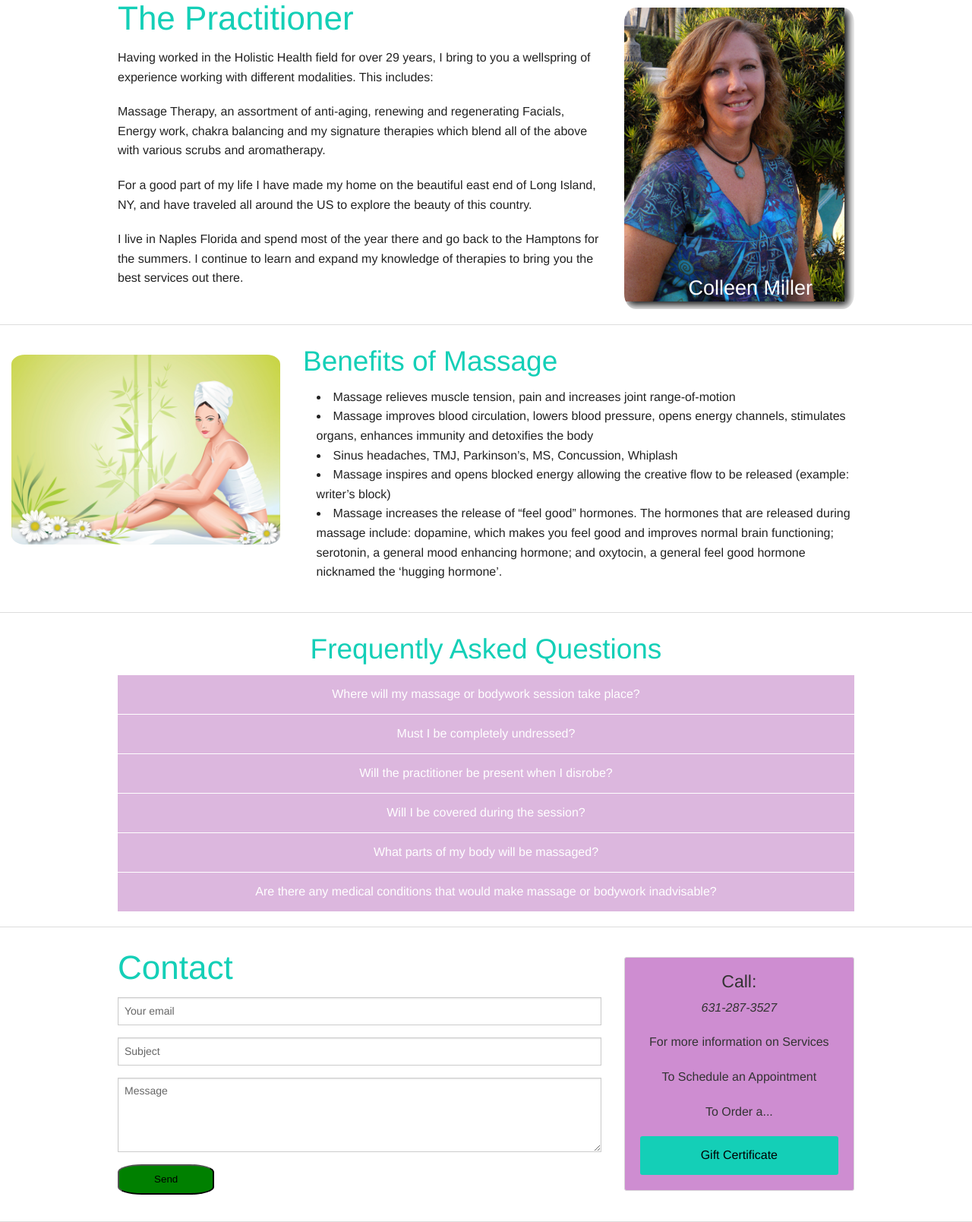
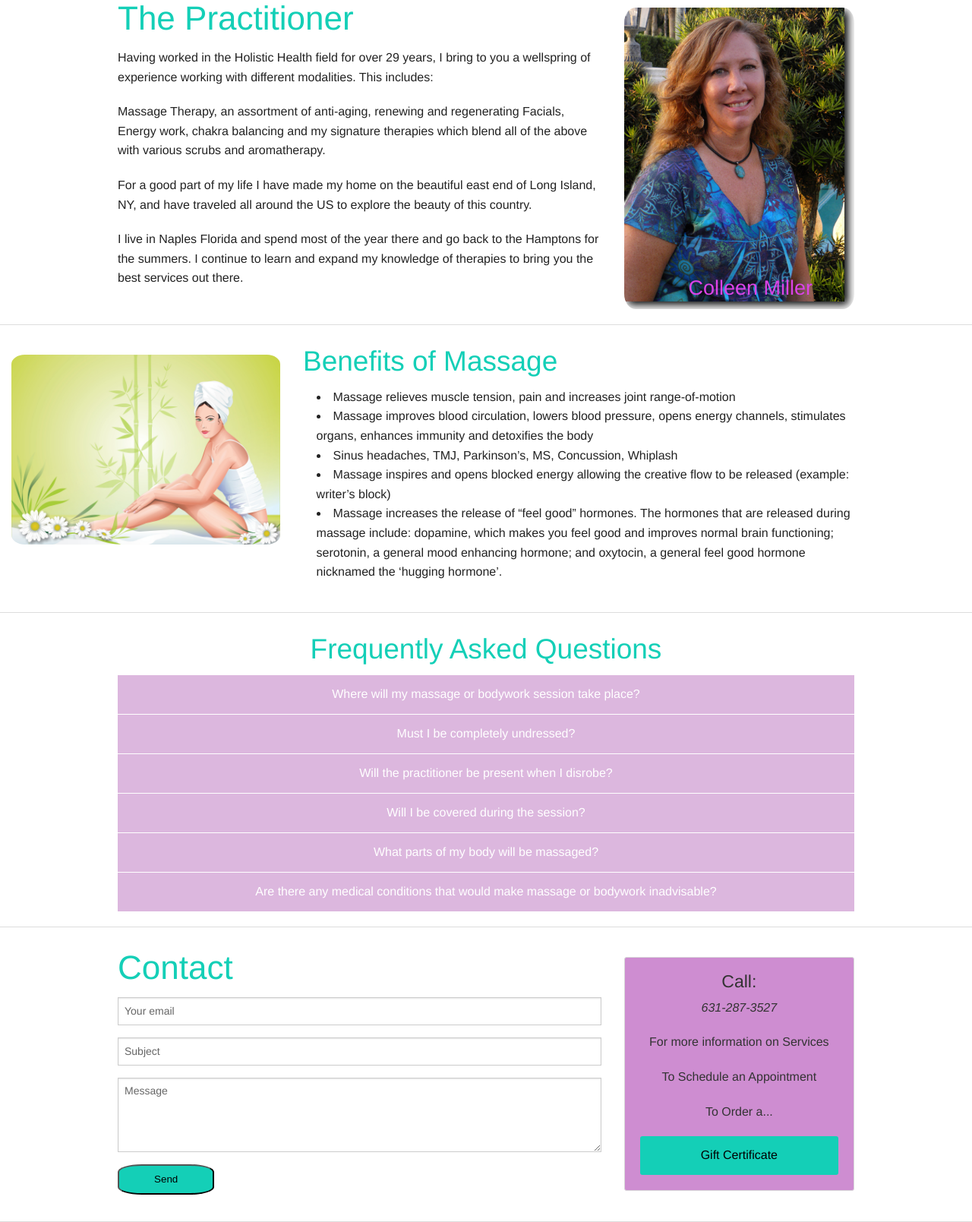
Before and after one commit to rimmesbe/TrinityFusion_site, a PHP site: page /homepage.php in a window 1280 px wide. Shown: the part 2680-4289 px from the top of the page at 76% size. Run offline with PHP 8.4, Linux system fonts and the light colour scheme; some libraries are stand-ins or nearby versions.

Commit message:
changed some button styling

```diff
--- a/massage_and_facials/css/application.css
+++ b/massage_and_facials/css/application.css
@@ -107,14 +107,18 @@ a.button.border-button {
   bottom: 0px;
   width: 100%;
   text-align: center;
-  color: white;
+  color: #DD43E8;
 }
 
 #form-submit {
   border-radius: 25%;
-  background-color: green;
+  background-color: #14CFB7;
   width: 20%;
   height: 3em;
+}
+
+#form-submit:hover {
+  background-color: #ACEEE5;
 }
 
 #gift-modal {
@@ -123,3 +127,7 @@ a.button.border-button {
   background-color: #14CFB7;
   color: black;
 }
+
+#gift-modal:hover {
+  background-color: #ACEEE5;
+}
```
